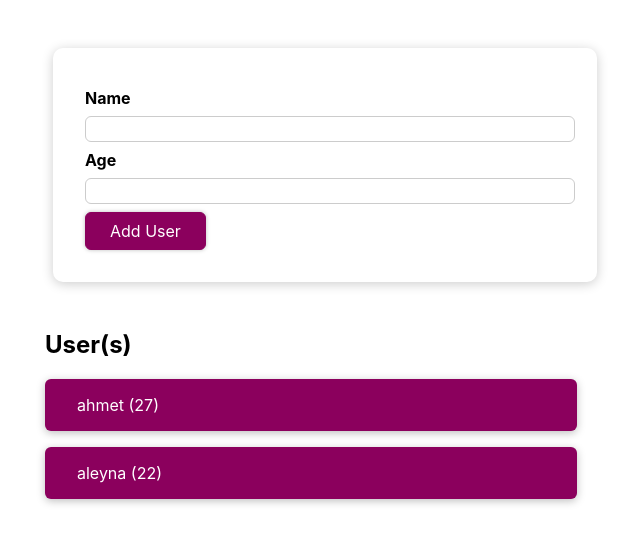
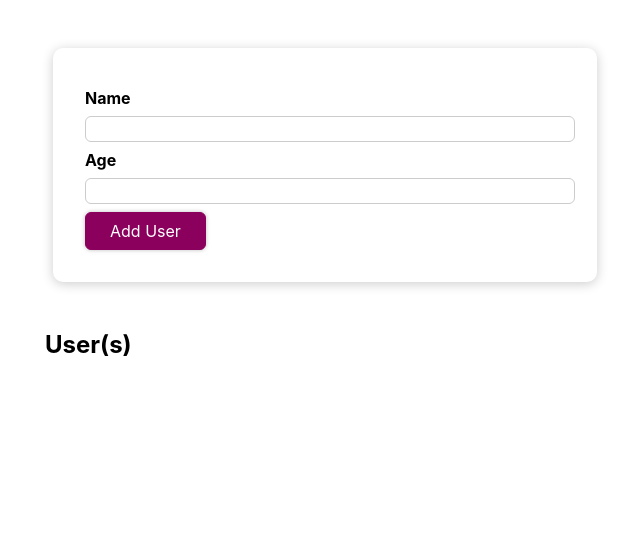
Before and after one commit to ahmetsarikaya0696/user-app, a React (Create React App) app: page / in a window 1280 px wide. Shown: the top 544 px of the page, without its empty margins (315-955 px from the left). Built offline with nearby package versions, Linux system fonts and the light colour scheme.

Commit message:
silme işlemi tamamlandı

```diff
--- a/src/App.js
+++ b/src/App.js
@@ -4,13 +4,21 @@ import NewUser from "./components/NewUser/NewUser";
 import UserList from "./components/UserList/UserList";
 
 function App() {
-  const [users, setUsers] = useState([
-    { id: "u1", name: "ahmet", age: 27 },
-    { id: "u2", name: "aleyna", age: 22 },
-  ]);
+  const [users, setUsers] = useState([]);
 
   const addUserHandler = (user) => {
     setUsers((prevState) => [user, ...prevState]);
+  };
+
+  const removeHandler = (user) => {
+    setUsers((prevState) => {
+      let index = prevState.indexOf(user);
+      if (index !== -1) {
+        prevState.splice(index, 1);
+      }
+
+      return [...prevState];
+    });
   };
 
   return (
@@ -19,7 +27,7 @@ function App() {
         <NewUser onAddUser={addUserHandler} />
       </section>
       <section className={styles["user-list"]}>
-        <UserList users={users} />
+        <UserList onRemove={removeHandler} users={users} />
       </section>
     </div>
   );
--- a/src/components/UserList/UserItem.js
+++ b/src/components/UserList/UserItem.js
@@ -3,8 +3,13 @@ import styles from "./UserItem.module.css";
 
 const UserItem = (props) => {
   const userInfo = `${props.user.name} (${props.user.age})`;
+
+  const clickHandler = () => {
+    props.onRemove(props.user);
+  };
+
   return (
-    <li className={styles["user-item"]} title={`Delete ${userInfo}`}>
+    <li onClick={clickHandler} className={styles["user-item"]} title={`Delete ${userInfo}`}>
       {userInfo}
     </li>
   );
--- a/src/components/UserList/UserList.js
+++ b/src/components/UserList/UserList.js
@@ -3,12 +3,16 @@ import styles from "./UserList.module.css";
 import UserItem from "./UserItem";
 
 const UserList = (props) => {
+  const removeHandler = (user) => {
+    props.onRemove(user);
+  };
+
   return (
     <div>
       <h2>User(s)</h2>
       <ul className={styles["user-list"]}>
         {props.users.map((user) => (
-          <UserItem key={user.id} user={user}/>
+          <UserItem onRemove={removeHandler} key={user.id} user={user}/>
         ))}
       </ul>
     </div>
```
